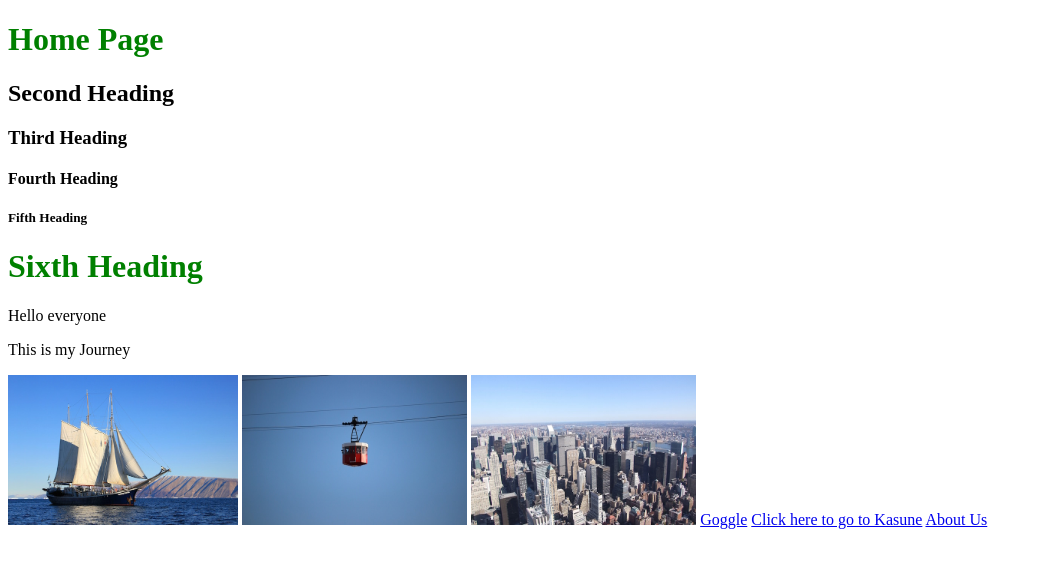
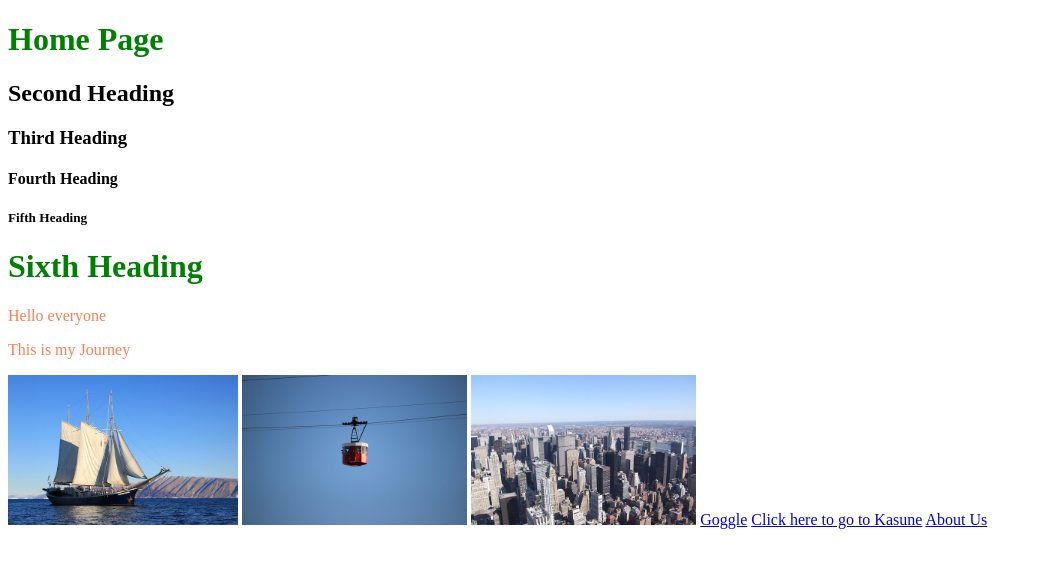
Before and after one commit to manqoba-sibiya/fnb-html-lessons, a plain HTML site: page index.html in a window 1280 px wide. Shown: the whole page, without its empty margins (0-1042 px from the left). Drawn offline with Linux system fonts and the light colour scheme.

Commit message:
Update style.css

```diff
--- a/style.css
+++ b/style.css
@@ -1,3 +1,7 @@
 h1{color: green;
 
 }
+
+p{
+    color: coral;
+}
```
